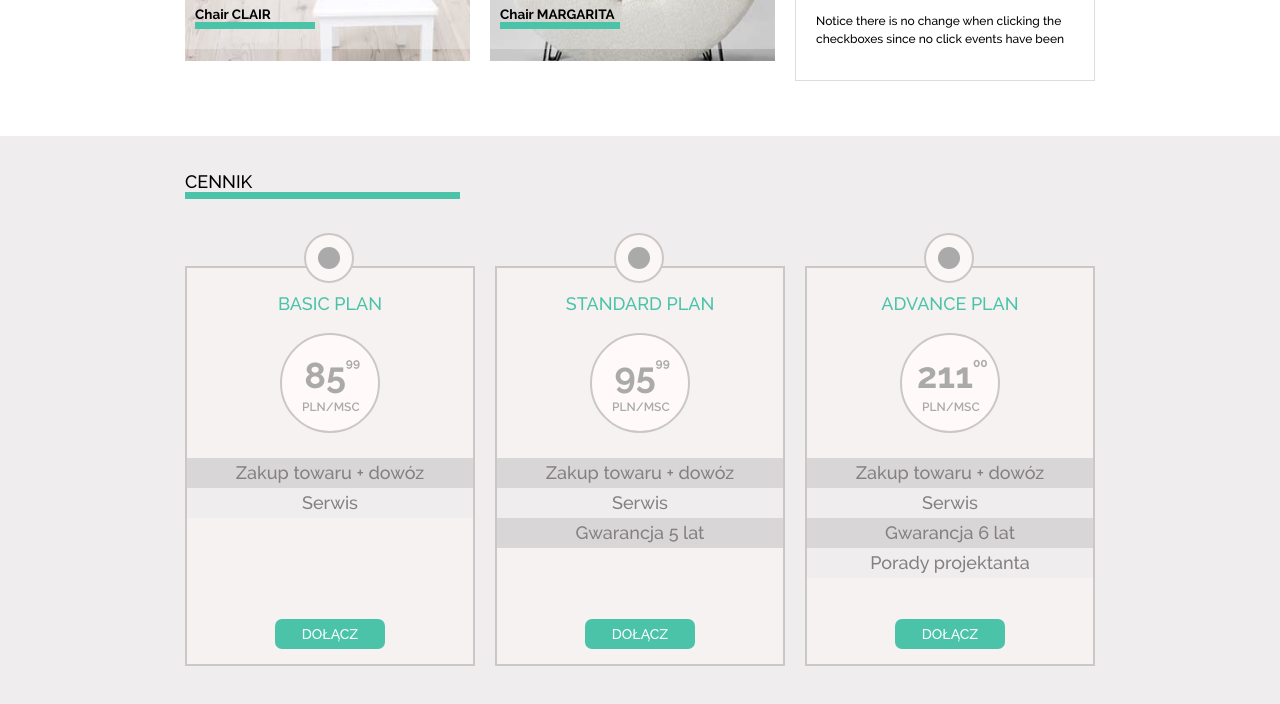
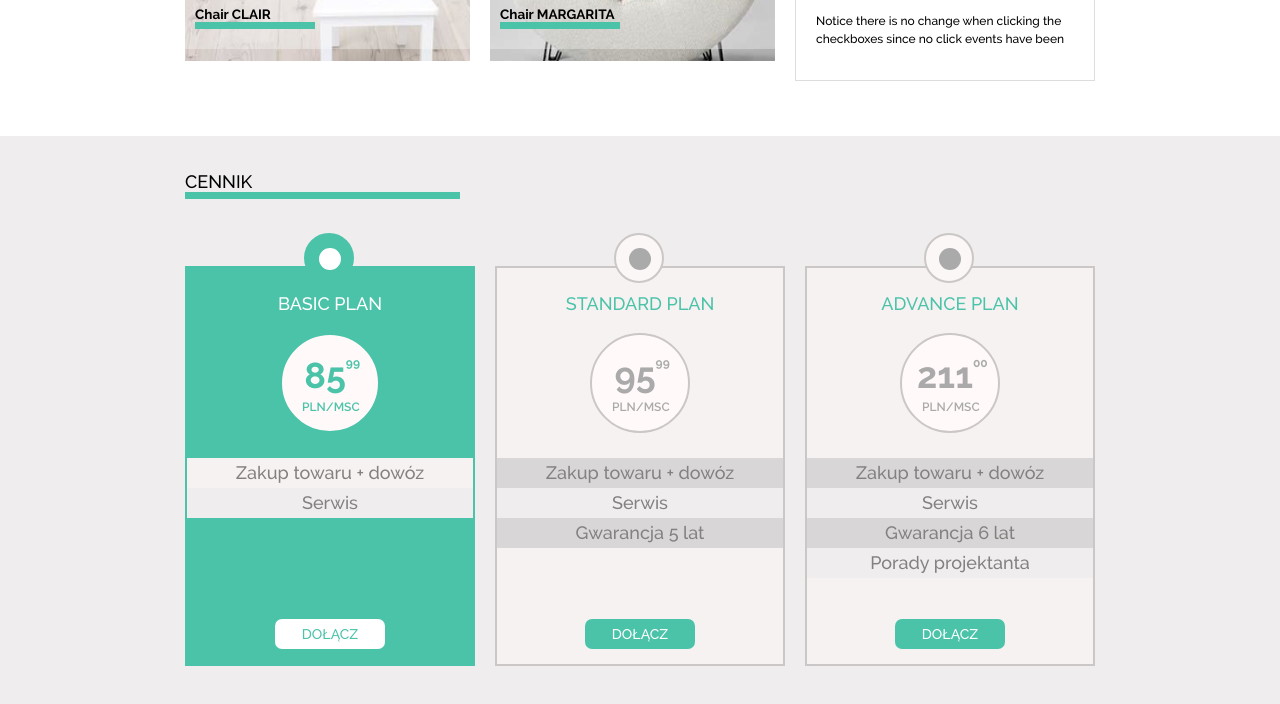
Before and after one commit to maciejken/sitonchair, a plain HTML site: page index.html in a window 1280 px wide. In both pictures the pointer is over the element 330 px from the left and 1054 px from the top of the page. Shown: the part 588-1292 px from the top of the page. Drawn offline with Linux system fonts and the light colour scheme.

Commit message:
section 3: box hover effects (css)

```diff
--- a/css/style.css
+++ b/css/style.css
@@ -74,10 +74,10 @@ li:hover > .dropdown::before {
     content: '';
     height: 0;
     width: 0;
-    border-top: 8px solid transparent;
-    border-left: 8px solid transparent;
-    border-bottom: 8px solid black;
-    border-right: 8px solid transparent;
+    border-top: 10px solid transparent;
+    border-left: 10px solid transparent;
+    border-bottom: 10px solid black;
+    border-right: 10px solid transparent;
     position: absolute;
     top: -16px;
     left: 30px;
@@ -265,13 +265,21 @@ figcaption {
     background: #f7f2f2;
 }
 
+.box:hover {
+    border: 2px solid #4BC3A9;
+    background-color: #4BC3A9;
+}
+
 .box h3 {
     color: #4BC3A9;
     font-size: 18px;
-/*    font-family: ralewaymedium;*/
 }
 
-.basic a, .standard a, .advance a {
+.box:hover h3 {
+    color: #fff;
+}
+
+.box a {
     display: block;
     width: 110px;
     border-radius: 7px;
@@ -286,6 +294,11 @@ figcaption {
     line-height: 30px;
     text-align: center;
     text-decoration: none;
+}
+
+.box:hover a {
+    color: #4BC3A9;
+    background-color: #fff;
 }
 
 .circle, .dot {
@@ -303,13 +316,23 @@ figcaption {
     background: #fcf7f7;
 }
 
+.box:hover .circle {
+    background-color: #4BC3A9;
+    border: 2px solid #4BC3A9;
+}
+
 .dot {
     width: 22px;
     height: 22px;
     background-color: #aaa;
     border-radius: 50% 50% 50% 50%;
-    top: 12px;
-    left: 12px;
+    top: 12.5px;
+    left: 12.5px;
+}
+
+.box:hover .dot {
+    background-color: #fff;
+    border: 2px solid #fff;
 }
 
 .price {
@@ -321,6 +344,11 @@ figcaption {
     background: #fff9f9;
     position: absolute;
     border-radius: 50%;
+}
+
+.box:hover .price {
+    color: #4BC3A9;
+    border: 2px solid #4BC3A9;
 }
 
 .price {
@@ -351,13 +379,25 @@ figcaption {
     font-size: 18px;
 }
 
-tr:nth-child(2n+1) {
+.box tr:nth-child(2n+1) {
     background-color: #d8d6d6;
     height: 30px;
     line-height: 30px;
 }
-tr:nth-child(2n) {
+.box tr:nth-child(2n) {
     background-color: #efeded;
     height: 30px;
     line-height: 30px;
 }
+
+.box:hover tr:nth-child(2n+1) {
+    background-color: #f7f2f2;
+    height: 30px;
+    line-height: 30px;
+}
+
+.box:hover tr:nth-child(2n) {
+    background-color: #efeded;
+    height: 30px;
+    line-height: 30px;
+}
```
